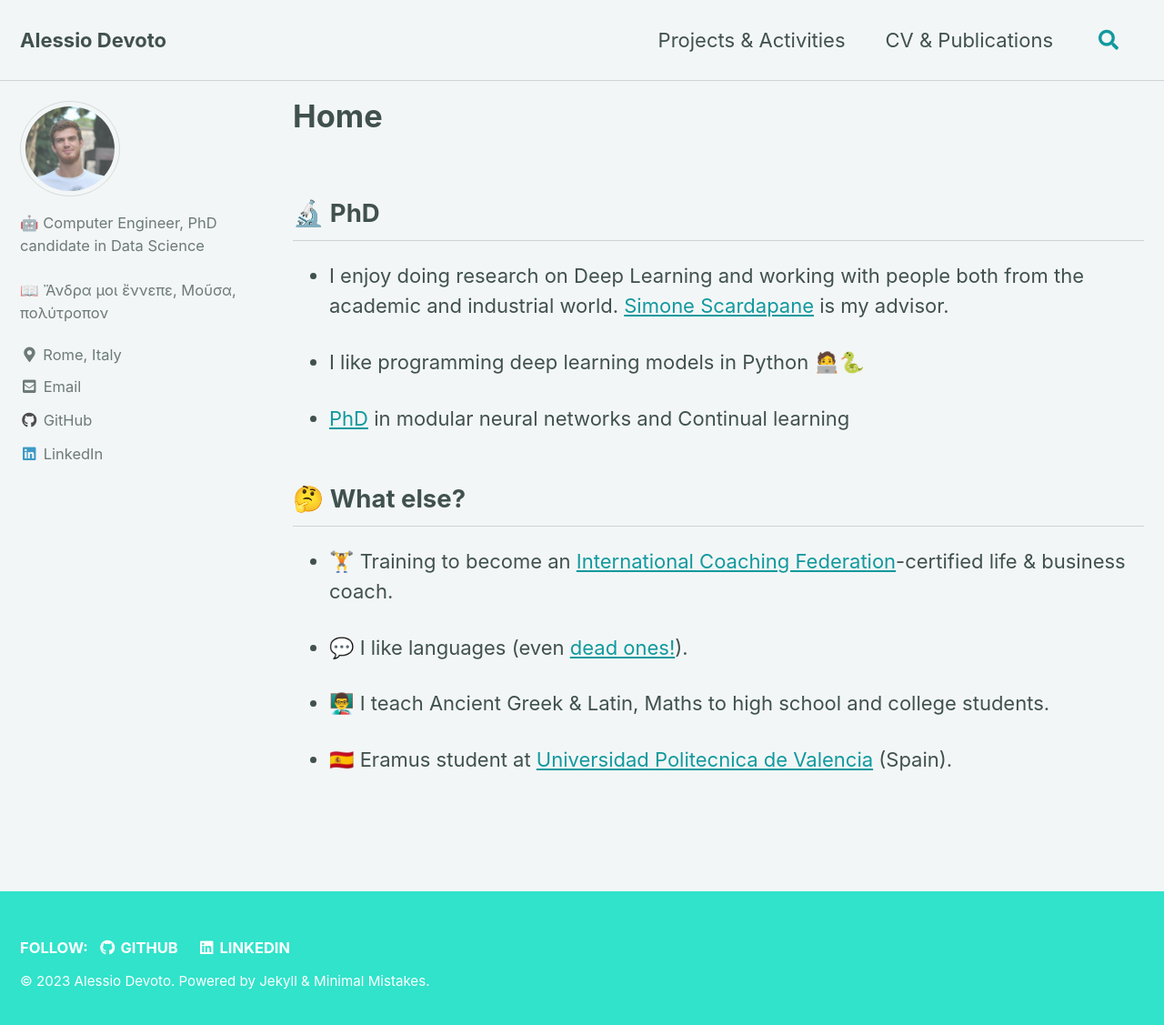
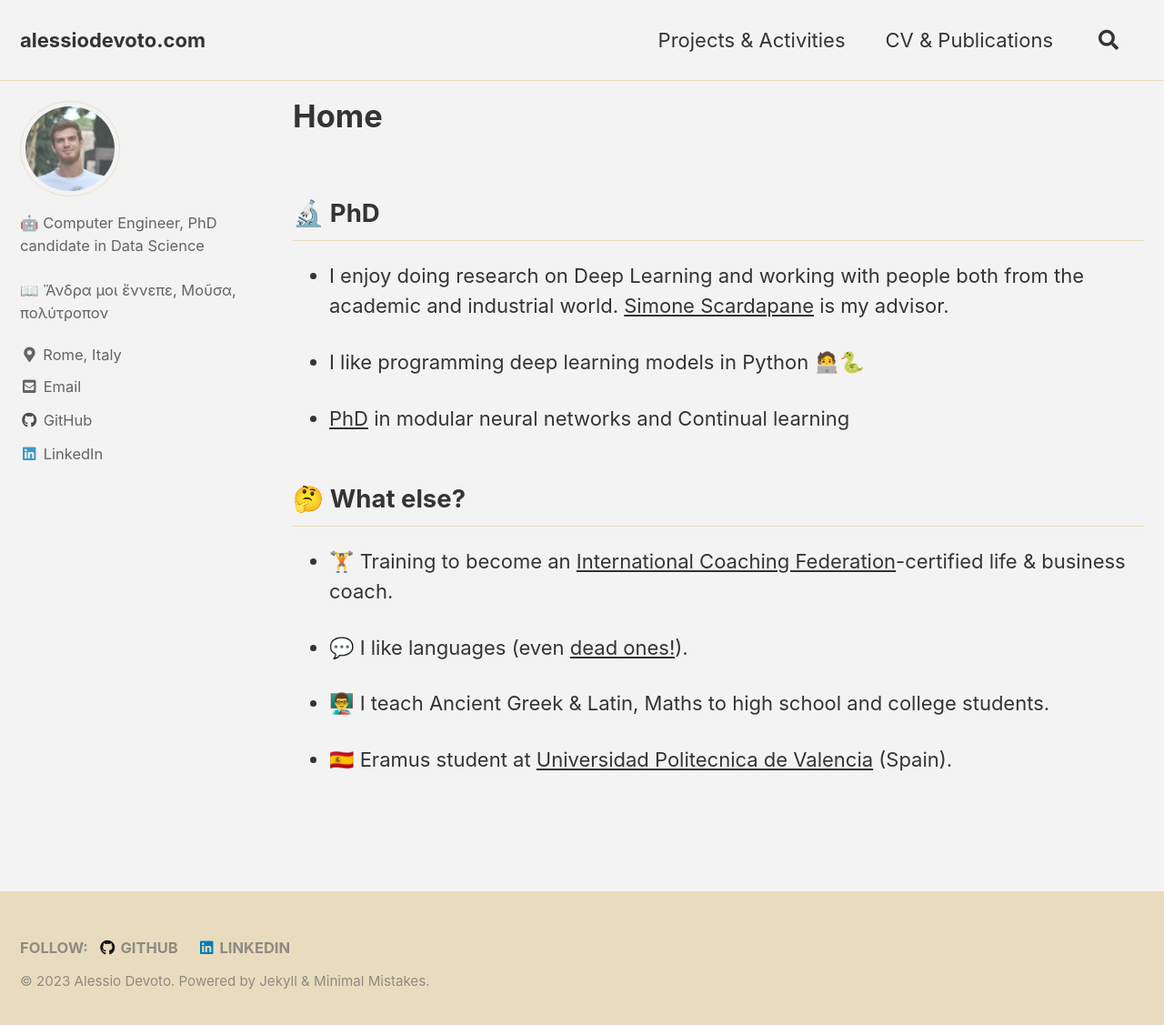
Before and after one commit to yuzhaouoe/yuzhaouoe.github.io, a Jekyll site: the page built from index.md, in a window 1280 px wide and 1134 px high. Shown: the top 1127 px of the window at 91% size. Built offline with Jekyll 4.4.1, drawn with Linux system fonts in a browser that asks for light colours; cached includes are drawn as plain includes; comment, search, counter and statistics services are not loaded.

Commit message:
update skin

```diff
--- a/_config.yml
+++ b/_config.yml
@@ -12,7 +12,7 @@
 
 # theme                  : "minimal-mistakes-jekyll"
 # remote_theme           : "mmistakes/minimal-mistakes"
-minimal_mistakes_skin    : "mint" # "air", "aqua", "contrast", "dark", "default", "dirt", "neon", "mint", "plum", "sunrise"
+minimal_mistakes_skin    : "dirt" # "air", "aqua", "contrast", "dark", "default", "dirt", "neon", "mint", "plum", "sunrise"
 
 # Site Settings
 locale                   : "en-US"
@@ -22,11 +22,11 @@ subtitle                 : # "Alessio's personal website"
 name                     : "Alessio Devoto"
 description              : "Alessio Devoto's personal website"
 url                      : "https://alessiodevoto.github.io"
-baseurl                  : # the subpath of your site, e.g. "/blog"
+baseurl                  : # "/"
 repository               : "alessiodevoto/alessiodevoto.github.io"
 teaser                   : # path of fallback teaser image, e.g. "/assets/images/500x300.png" (immagine di default per i post)
 logo                     : # path of logo image to display in the masthead, e.g. "/assets/images/88x88.png"
-masthead_title           : # overrides the website title displayed in the masthead, use " " for no title
+masthead_title           : "alessiodevoto.com" #overrides the website title displayed in the masthead, use " " for no title
 # breadcrumbs            : false # true, false (default)
 words_per_minute         : 200
 comments:
```
